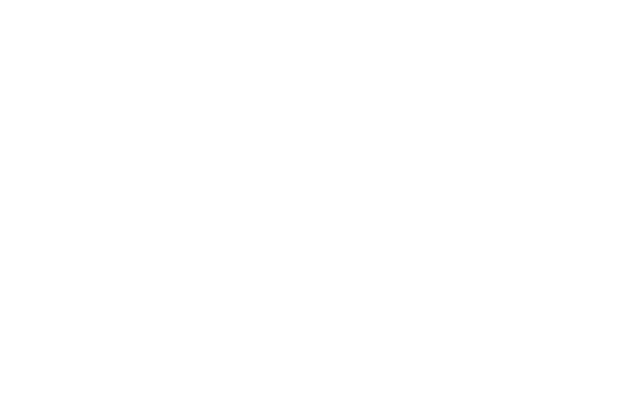
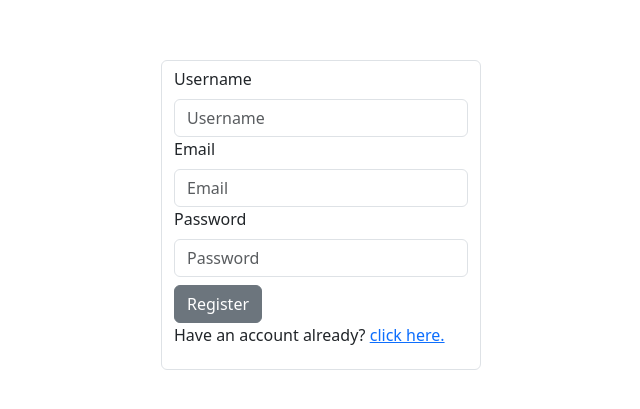
Before and after one commit to churtnoel24/first-project, a React (Vite) app: page /register in a window 1280 px wide. Before the commit this address had no page. Shown: the part 185-594 px from the top of the page, without its empty margins (319-959 px from the left). Built offline with nearby package versions, Linux system fonts and the light colour scheme.

Commit message:
3/28 lesson with demo auth.

```diff
--- a/package.json
+++ b/package.json
@@ -10,6 +10,7 @@
     "preview": "vite preview"
   },
   "dependencies": {
+    "axios": "^1.13.6",
     "bootstrap": "^5.3.8",
     "react": "^19.2.0",
     "react-dom": "^19.2.0",
--- a/src/App.jsx
+++ b/src/App.jsx
@@ -7,6 +7,9 @@
 import Home from './pages/Home'
 import About from './pages/About'
 import AboutDetails from './pages/AboutDetails'
+import Login from './pages/Login';
+import Register from './pages/Register';
+import { ProtectedRoutes, PublicRoutes } from './ProtectedRoutes';
 
 function App() {
 
@@ -28,9 +31,19 @@
   return (
     <BrowserRouter>
       <Routes>
-        <Route index element={<Home />} />
-        <Route path="/about" element={<About cardItems={cardItems} />} />
-        <Route path="/about/:id" element={<AboutDetails cardItems={cardItems} />} />
+
+        <Route element={<ProtectedRoutes />}>
+          <Route index element={<Home />} />
+          <Route path="/about" element={<About cardItems={cardItems} />} />
+          <Route path="/about/:id" element={<AboutDetails cardItems={cardItems} />} />
+        </Route>
+
+
+        <Route element={<PublicRoutes />}>
+          <Route path="/login" element={<Login />} />
+          <Route path="/register" element={<Register />} />
+        </Route>
+
       </Routes>
     </BrowserRouter>
   );
--- /dev/null
+++ b/src/ProtectedRoutes.jsx
@@ -0,0 +1,13 @@
+import { Navigate, Outlet } from "react-router-dom";
+
+export function ProtectedRoutes() {
+  const auth = localStorage.getItem("auth"); // or your auth state
+
+  return auth ? <Outlet /> : <Navigate to="/login" />;
+}
+
+export function PublicRoutes(){
+    const auth = localStorage.getItem("auth");
+
+    return auth ? <Navigate to="/" /> : <Outlet />;
+}
--- a/src/pages/Home.jsx
+++ b/src/pages/Home.jsx
@@ -1,6 +1,15 @@
-import { Link } from 'react-router-dom'
+import { Link, useNavigate } from 'react-router-dom'
 
 function Home() {
+
+    const navigate = useNavigate();
+
+    function logout(){
+        localStorage.removeItem("auth");
+        navigate('/login');
+    }
+
+
     return (
         <>
             <nav>
@@ -8,6 +17,7 @@
                 <Link to="/about">About</Link>
             </nav>
             <h1>Hello from the Home Page</h1>
+            <button onClick={logout} className='btn btn-danger'>LOGOUT</button>
         </>
     );
 }
--- /dev/null
+++ b/src/pages/Login.jsx
@@ -0,0 +1,58 @@
+import { useState } from "react";
+import axios from 'axios';
+import { Link, useNavigate } from "react-router-dom";
+
+function Login() {
+  const [email, setEmail] = useState("");
+  const [password, setPassword] = useState("");
+  const navigate = useNavigate();
+
+  const handleSubmit = async (e) => {
+    e.preventDefault();
+
+    try {
+      const response = await axios.post(
+        "http://localhost/api/login.php",
+        {
+          email,
+          password
+        },
+        { header: { "Cotent-Type": "application/json" } }
+      );
+
+      if (response.data.success) {
+        localStorage.setItem("auth", "true"); //store login state //in real world scenario this is not secure.
+        navigate("/") //navigate to homepage
+      } else {
+        alert(response.data.message);
+      }
+    } catch (error) {
+      if (error.response) {
+        alert("error: " + (error.response.data.message));
+      } else if (error.request) {
+        alert("error: no response from the server");
+      } else {
+        alert("Sira")
+      }
+    }
+
+  };
+
+  return (
+    <div className="d-flex align-items-center vh-100">
+      <div className="form-control w-25 mx-auto">
+        <form onSubmit={handleSubmit}>
+          <label className="form-label">Email</label>
+          <input value={email} onChange={(e) => setEmail(e.target.value)} placeholder="Email" className="form-control" />
+          <label className="form-label">Password</label>
+          <input type="password" value={password} onChange={(e) => setPassword(e.target.value)} placeholder="Password" className="form-control" />
+          <button type="submit" className="btn btn-primary mt-2">Login</button>
+        </form>
+
+        <p> Don't have an account yet? <Link to="/register">Register</Link> </p>
+      </div>
+    </div>
+  );
+}
+
+export default Login;
--- /dev/null
+++ b/src/pages/Register.jsx
@@ -0,0 +1,58 @@
+import { useState } from "react";
+import axios from "axios";
+import { Link, useNavigate } from "react-router-dom";
+
+function Register() {
+  const [username, setUsername] = useState("");
+  const [email, setEmail] = useState("");
+  const [password, setPassword] = useState("");
+  const navigate = useNavigate();
+
+  const handleSubmit = async (e) => {
+    e.preventDefault();
+    try {
+      const response = await axios.post(
+        "http://localhost/api/register.php", {
+        username,
+        email,
+        password
+      },
+        {
+          headers: { "Content-Type": "application/json" }
+        });
+      if (response.data.success) {
+        alert(response.data.message || "Registration successful!");
+        navigate('/login');
+      } else {
+        alert(response.data.message || "Registration failed");
+      }
+    } catch (error) {
+      if (error.response) {
+        alert("Error: " + (error.response.data.message || error.response.statusText));
+      } else if (error.request) {
+        alert("Error: No response from server");
+      } else {
+        alert("Error: " + error.message);
+      }
+    }
+  };
+
+  return (
+    <div className="d-flex align-items-center vh-100">
+      <div className="form-control w-25 mx-auto">
+        <form onSubmit={handleSubmit}>
+          <label className="form-label">Username</label>
+          <input value={username} onChange={(e) => setUsername(e.target.value)} placeholder="Username" className="form-control" />
+          <label className="form-label">Email</label>
+          <input value={email} onChange={(e) => setEmail(e.target.value)} placeholder="Email" className="form-control" />
+          <label className="form-label">Password</label>
+          <input type="password" value={password} onChange={(e) => setPassword(e.target.value)} placeholder="Password" className="form-control" />
+          <button type="submit" className="btn  btn-secondary mt-2">Register</button>
+        </form>
+        <p> Have an account already? <Link to="/login">click here.</Link> </p>
+      </div>
+    </div>
+  );
+}
+
+export default Register;
```
Also changed, not shown: 1 other file (tests, documents, lock files or other folders).
